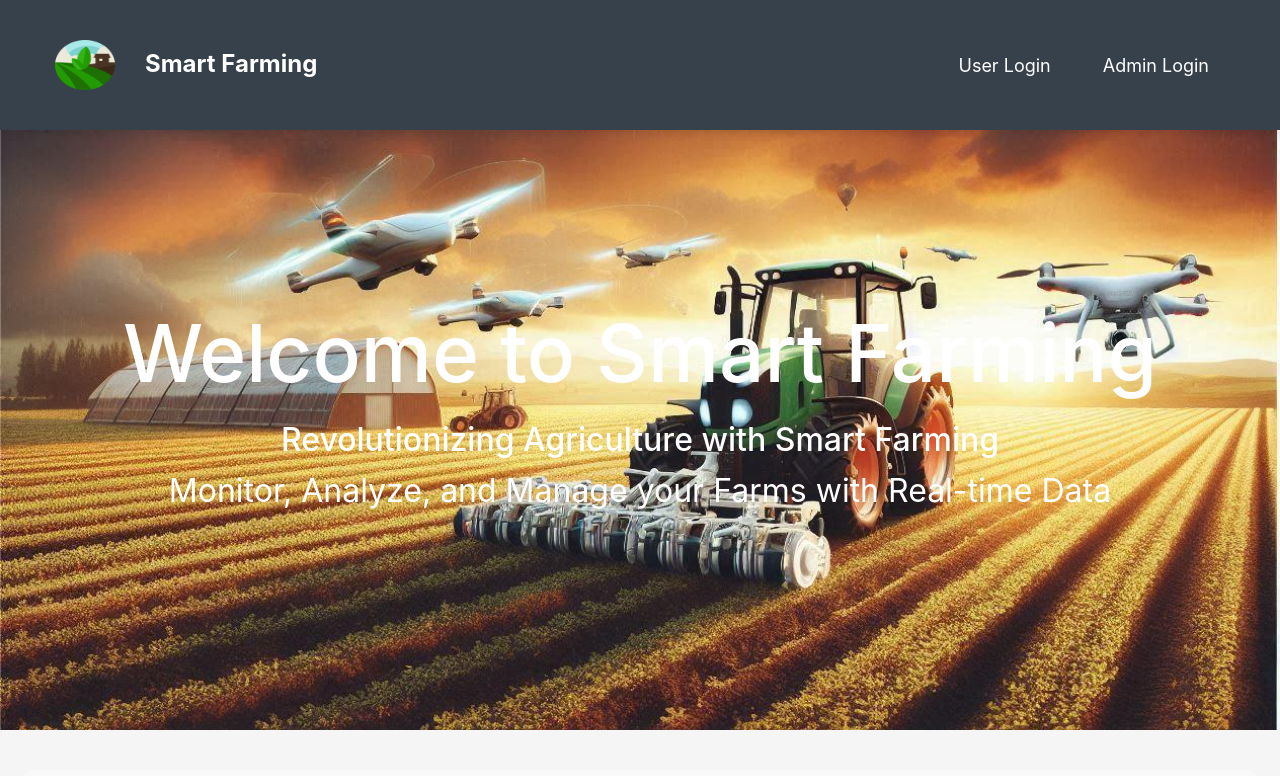
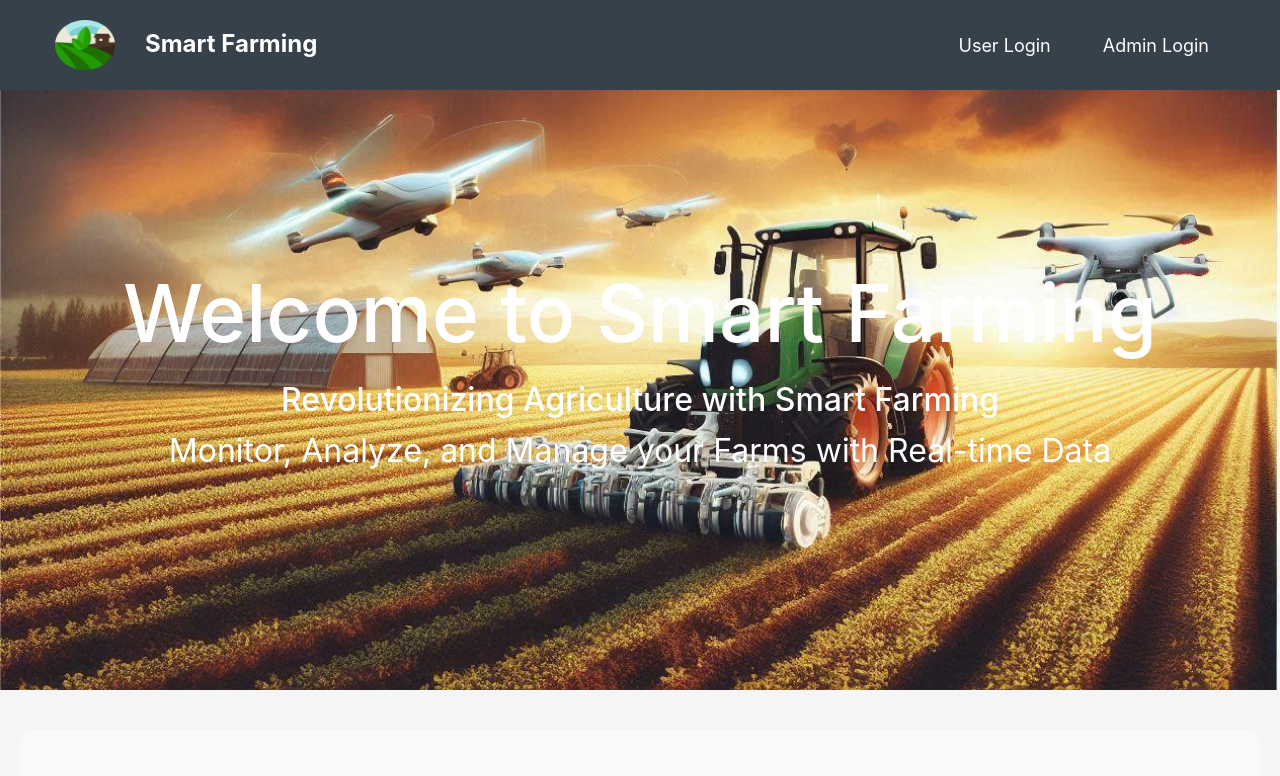
Before and after one commit to poojitha-urlana/front-end-duo, an Angular app: page / in a window 1280 px wide. Shown: the top 776 px of the page. Built offline with nearby package versions, Linux system fonts and the light colour scheme.

Commit message:
header chage

```diff
--- a/src/app/home/home.component.css
+++ b/src/app/home/home.component.css
@@ -1,28 +1,24 @@
-/* Page Container */
+
 .page-container {
   display: flex;
   flex-direction: column;
-  min-height: 100vh; /* Ensure the container takes up the full height */
-  background-color: #f5f5f5; /* Light Gray Background */
+  min-height: 100vh;
+  background-color: #f5f5f5;
 }
 
-/* Header */
-app-header {
-  background-color: #37414b; /* Dark Blue-Grey */
-  color: #ffffff; /* White Text */
-  padding: 20px;
+
+/* app-header {
+  background-color: #37414b;
+  color: #ffffff;
   position: sticky;
   top: 0;
   z-index: 1000;
   box-shadow: 0 2px 10px rgba(0, 0, 0, 0.1);
-}
+} */
 
-
-
-/* Footer */
 app-footer {
-  background-color: #37414b; /* Dark Blue-Grey */
-  color: #ffffff; /* White Text */
+  background-color: #37414b;
+  color: #ffffff;
   text-align: center;
   padding: 20px;
   box-shadow: 0 -2px 10px rgba(0, 0, 0, 0.1);
```
